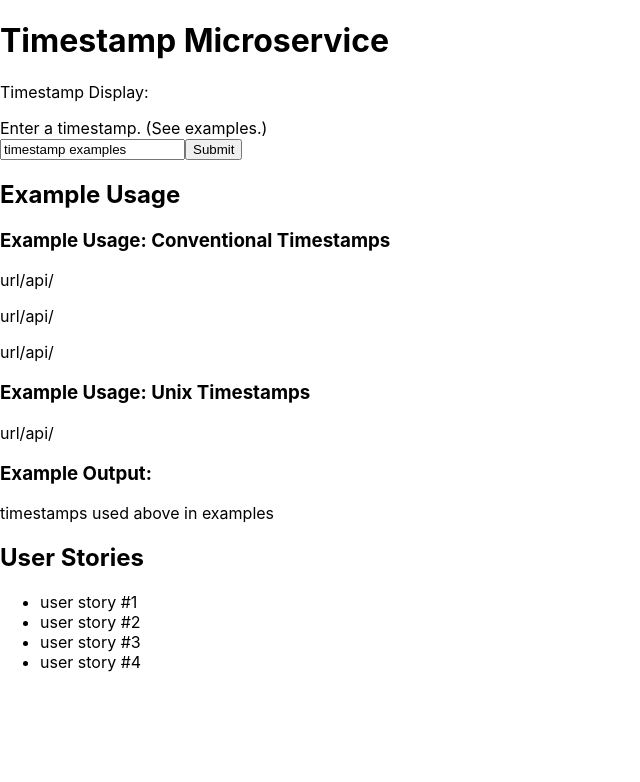
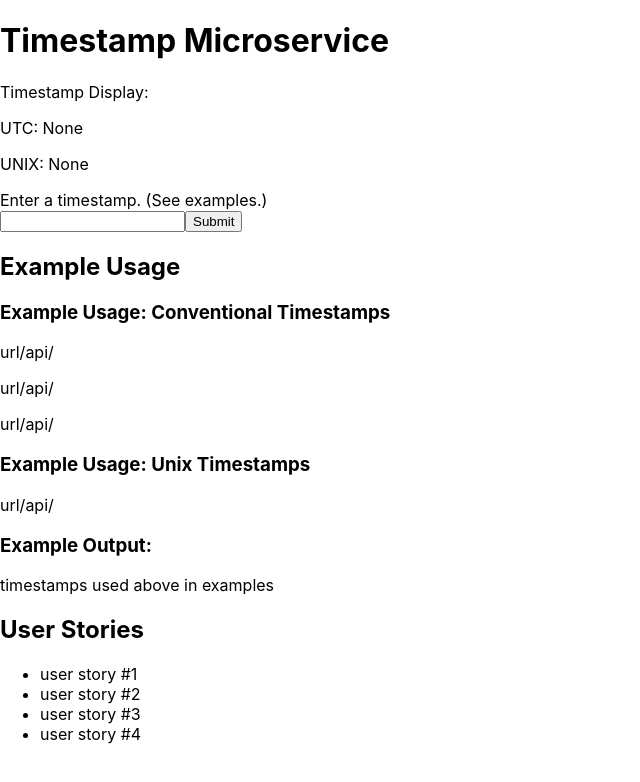
Before and after one commit to bry-oc/FreeCodeCamp-APIs-and-Microservices-Certification, a React (Create React App) app in the folder timestamp-microservice-project/client/: page / in a window 1280 px wide. Shown: the top 782 px of the page, without its empty margins (0-640 px from the left). Built offline with nearby package versions, Linux system fonts and the light colour scheme; no server answers.

Commit message:
Added UTC and UNIX display for onSubmit function

```diff
--- a/timestamp-microservice-project/client/src/components/button.js
+++ b/timestamp-microservice-project/client/src/components/button.js
@@ -1,26 +1,33 @@
 import React from "react";
 
 function Button(){
-    const [data, setData] = React.useState(null);
+    const [utc, setUTC] = React.useState(null);
+    const [unix, setUNIX] = React.useState(null);
 
     React.useEffect(() => {
-        fetch("/api/:date?")
-            .then((res) => res.json())
-            .then((data) => setData(data.message));
+
     }, []);
 
     let getTimestamp = (e) => {
         e.preventDefault();
         let timestamp = e.target.timestamp.value;
-        console.log(timestamp);
+        fetch("/api/" + timestamp)
+            .then((res) => res.json())
+            .then((data) => {
+                setUTC(data.utc)
+                setUNIX(data.unix)
+            });
     }
+
 
     return(
         <div>
-            <p>Timestamp Display: {!data ? "" : data}</p>
+            <p>Timestamp Display:<br></br></p>
+            <p> UTC: {!utc ? "None" : utc} <br></br></p>
+            <p> UNIX: {!unix ? "None" : unix} </p>
             <form id="timestampform" onSubmit={getTimestamp}>
                 <label htmlFor="timestamp">Enter a timestamp. (See examples.)<br></br></label>
-                <input type="text" id="timestamp" name="timestamp" defaultValue="timestamp examples"></input>
+                <input type="text" id="timestamp" name="timestamp" defaultValue=""></input>
                 {/*
                     onSubmit, take the timestamp and send to url/api/timestamp
                 */}
```
